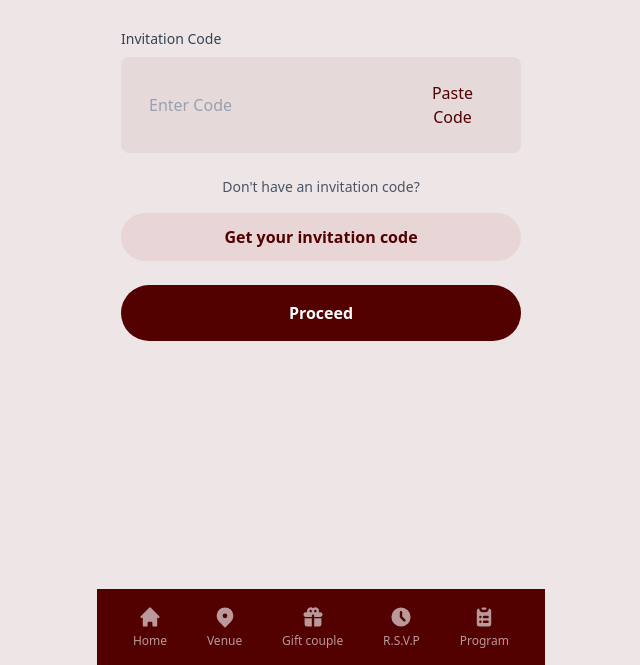
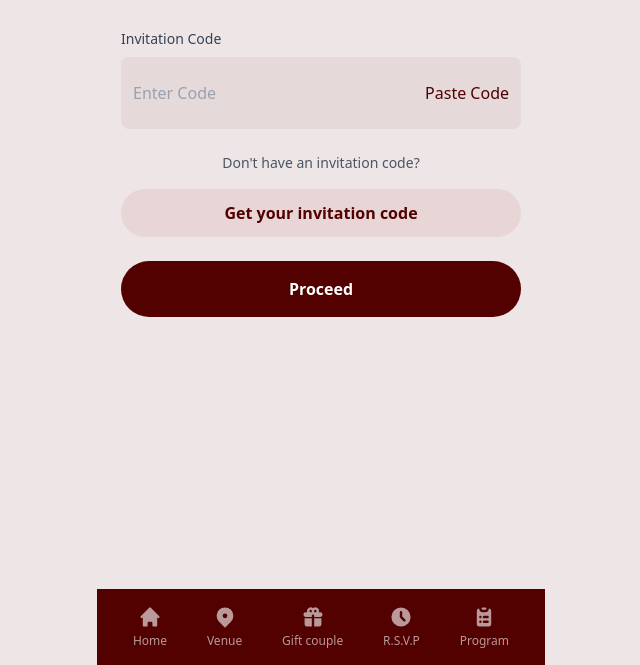
Before and after one commit to Trynax/wedding, a website built with Vite: page invitation-code.html in a window 1280 px wide. Shown: the part 135-800 px from the top of the page, without its empty margins (319-959 px from the left). Built offline with nearby package versions, Linux system fonts and the light colour scheme; a web font is replaced by a local one.

Commit message:
added new images and reform invitation card page

```diff
--- a/gift.html
+++ b/gift.html
@@ -39,8 +39,8 @@
           </button>
 
           <button id="wishlistBtn" class="bg-[#E5D9D9] rounded-2xl py-2 px-2 flex flex-col items-center flex-1 hover:shadow-lg transition">
-            <div class="mb-4 rounded-lg overflow-hidden">
-              <img src="img/wishlist.svg" alt="Fulfill Couple's Wishlist" class="h-24 w-24">
+            <div class="mb-10 rounded-lg overflow-hidden">
+              <img src="img/wishlist.svg" alt="Fulfill Couple's Wishlist" class="w-full">
             </div>
             <h3 class="text-gray-800 font-semibold text-sm text-center -mt-5">Fulfill Couple's Wishlist</h3>
           </button>
--- a/invitation-code.html
+++ b/invitation-code.html
@@ -40,19 +40,19 @@
       <form id="codeForm" class="space-y-6">
         <div>
           <label for="invitationCode" class="text-gray-700 text-sm font-medium block mb-2">Invitation Code</label>
-          <div class="flex  bg-[#E5D9D9] p-3 rounded-lg">
+          <div class="flex justify-between bg-[#E5D9D9] p-3 rounded-lg">
             <input
               type="text"
               id="invitationCode"
               name="invitationCode"
               placeholder="Enter Code"
               required
-              class="flex-1 px-4 py-3 rounded-lg  outline-none placeholder-gray-400"
+              class="py-3 rounded-lg  outline-none placeholder-gray-400"
             >
             <button
               type="button"
               id="pasteBtn"
-              class="px-4 py-3 rounded-lg text-maroon"
+              class="py-3 rounded-lg text-maroon"
             >
               Paste Code
             </button>
```
Also changed, not shown: img/cash.svg, img/pana.svg.
